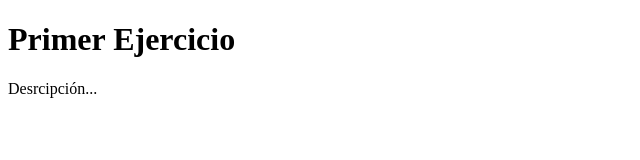
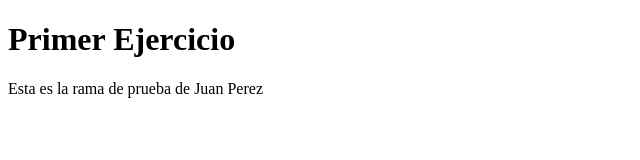
Before and after one commit to AugustoCarmona/taller_de_internet_2026_1c, a plain HTML site: page index.html in a window 1280 px wide. Shown: the whole page, without its empty margins (0-640 px from the left). Drawn offline with Linux system fonts and the light colour scheme.

Commit message:
feat: rama creada desde un repositorio local

```diff
--- a/index.html
+++ b/index.html
@@ -7,6 +7,7 @@
 </head>
 <body>
     <h1>Primer Ejercicio</h1>
-    <p>Desrcipción...</p>
+    <p>Esta es la rama de prueba de Juan Perez</p>
 </body>
 </html>
+<!-- No tocar -->
```
